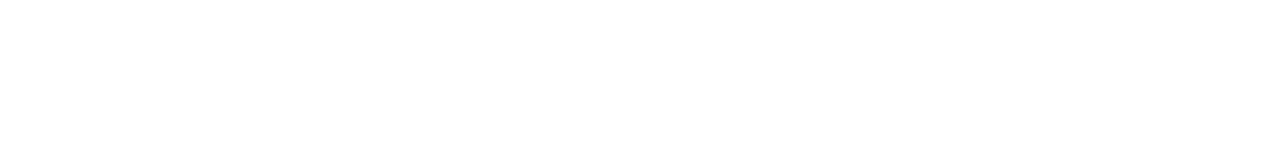
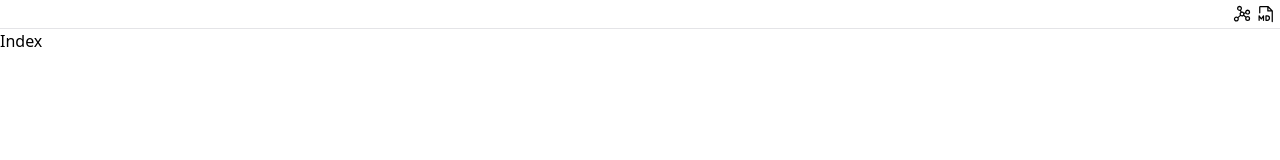
Before and after one commit to intsuc/mdgraph, a React (Vite) app in the folder client/: page / in a window 1280 px wide. Shown: the top 160 px of the page. Built offline with nearby package versions, Linux system fonts and the light colour scheme.

Commit message:
Add menu icons

```diff
--- a/client/index.html
+++ b/client/index.html
@@ -7,7 +7,9 @@
 </head>
 
 <body>
-  <div id="root"></div>
+  <div id="root">
+    <h1>Index</h1>
+  </div>
   <script type="module" src="/src/main.tsx"></script>
 </body>
 
--- a/client/package.json
+++ b/client/package.json
@@ -10,6 +10,7 @@
     "preview": "vite preview"
   },
   "dependencies": {
+    "@phosphor-icons/react": "^2.1.10",
     "react": "^19.2.0",
     "react-dom": "^19.2.0"
   },
--- a/client/src/main.tsx
+++ b/client/src/main.tsx
@@ -1,11 +1,30 @@
 import { StrictMode } from "react"
 import { createRoot } from "react-dom/client"
 import "./index.css"
+import { FileMdIcon, GraphIcon } from "@phosphor-icons/react"
 
 const rootElement = document.getElementById("root")!
 
+function Document() {
+  const markdownPathname = location.pathname === "/" ? "/index.md" : `${location.pathname}.md`
+
+  return (
+    <div>
+      <div className="p-1 sticky top-0 flex gap-1 justify-end border-b border-zinc-200 bg-white">
+        <a>
+          <GraphIcon size={20} />
+        </a>
+        <a href={markdownPathname}>
+          <FileMdIcon size={20} />
+        </a>
+      </div>
+      <div dangerouslySetInnerHTML={{ __html: rootElement.innerHTML }} />
+    </div>
+  )
+}
+
 createRoot(rootElement).render(
   <StrictMode>
-    <div dangerouslySetInnerHTML={{ __html: rootElement.innerHTML }} />
+    <Document />
   </StrictMode>,
 )
```
Also changed, not shown: 1 other file (tests, documents, lock files or other folders).
